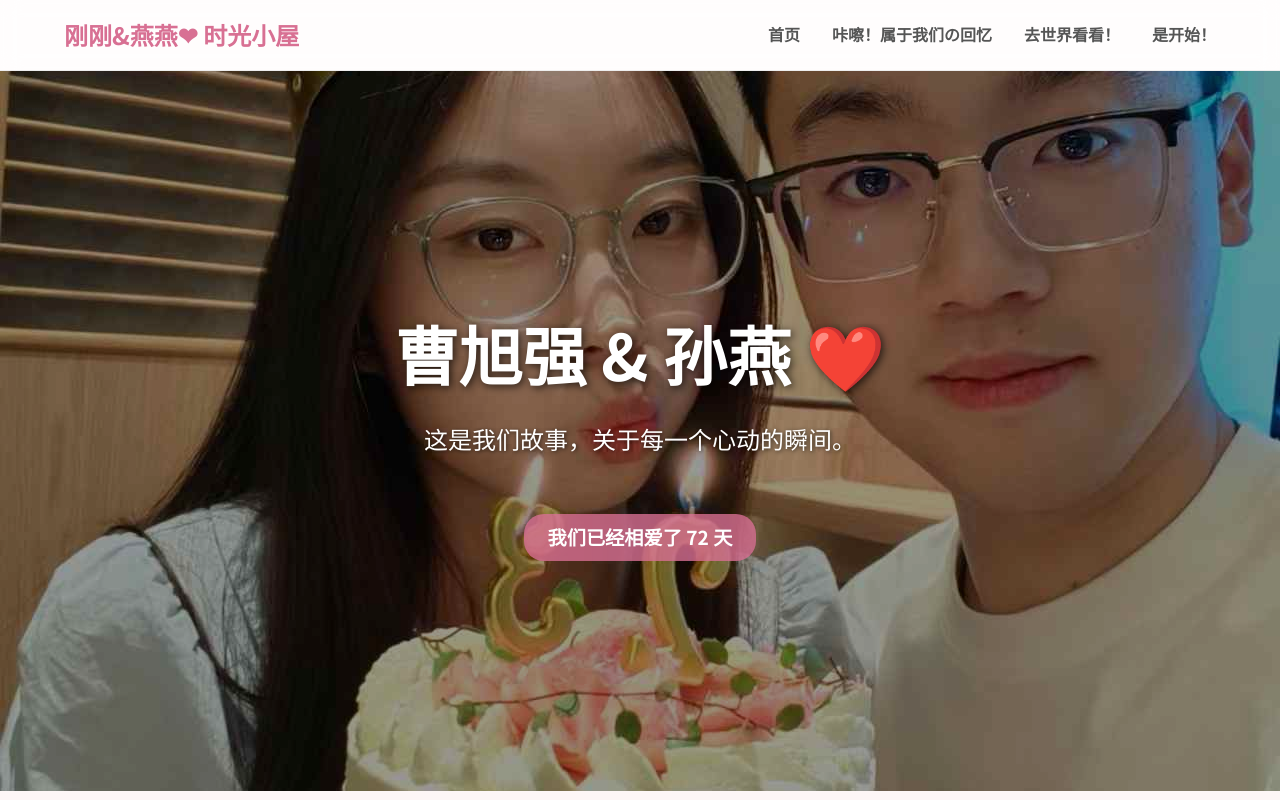
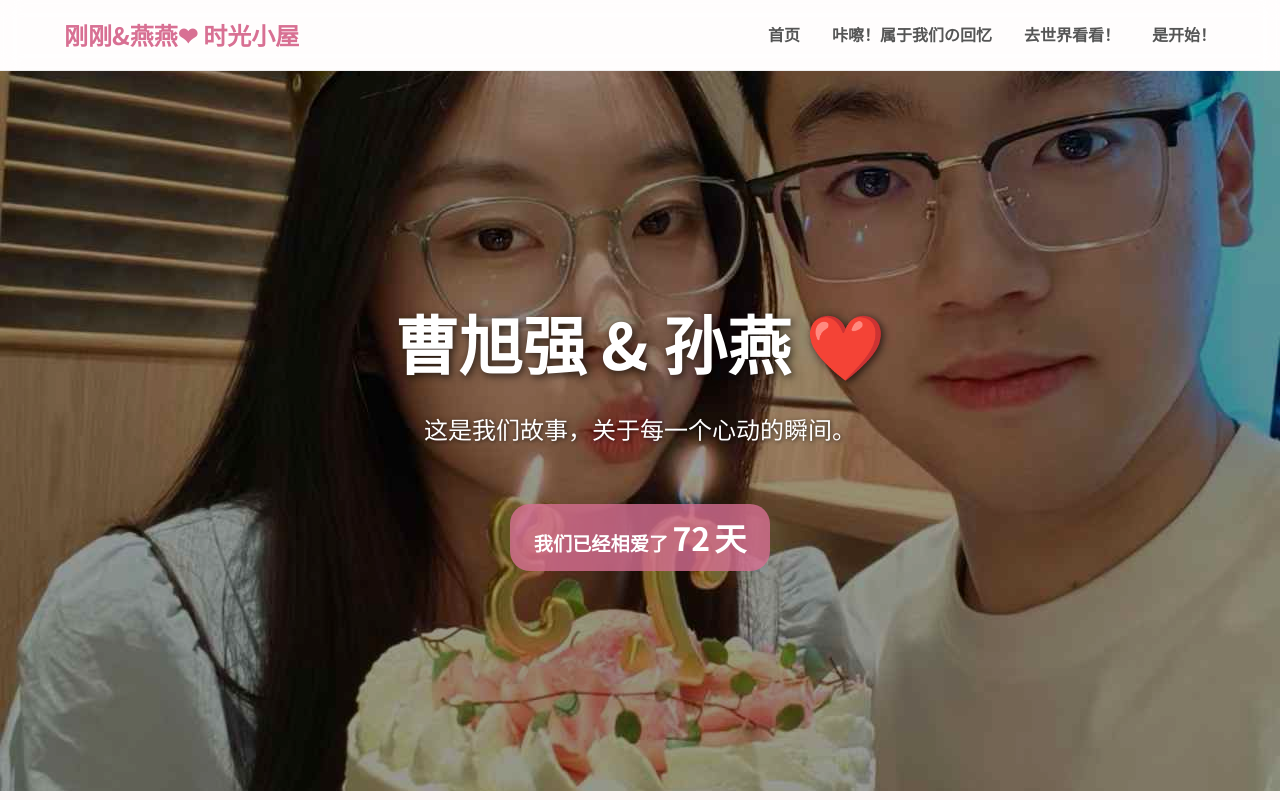
Before and after one commit to cxqNet/cxqnet.github.io, a plain HTML site: page index.html in a window 1280 px wide. Shown: the top 800 px of the page. Drawn offline with Linux system fonts and the light colour scheme.

Commit message:
Update style.css

```diff
--- a/style.css
+++ b/style.css
@@ -54,6 +54,20 @@ nav ul li a {
 
 nav ul li a:hover {
     color: #d87093;
+}
+
+.love-days {
+  display: inline-flex; /* 让数字和单位在一行 */
+  align-items: baseline; /* 底部对齐 */
+  gap: 4px; /* 间距 */
+}
+#days-together {
+  font-size: 32px; /* 天数更大 */
+  font-weight: bold;
+}
+.unit {
+  font-size: 32px; /* 单位稍小 */
+  font-weight: bold;
 }
 
 /* 首页 Hero 区域 */
```
